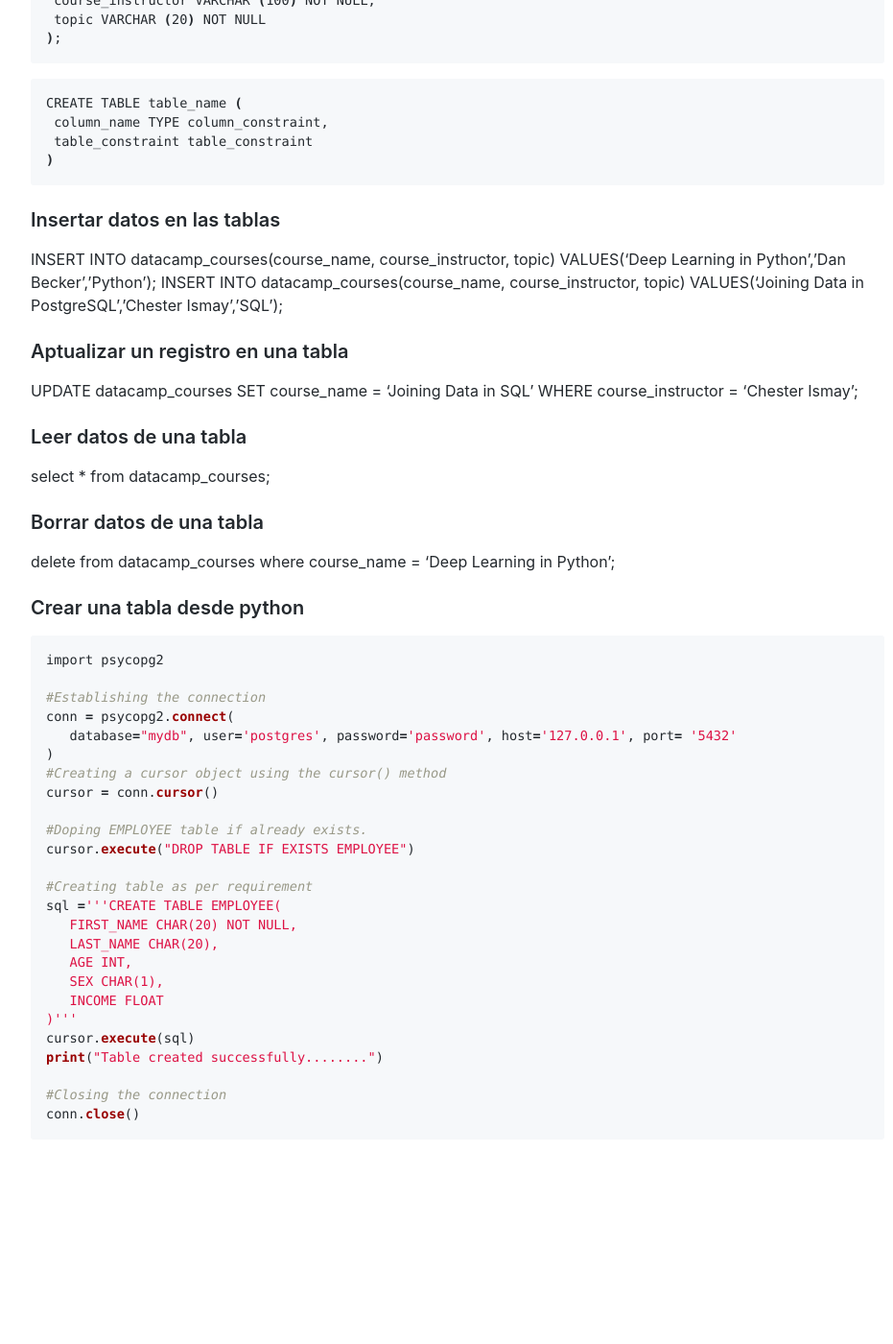
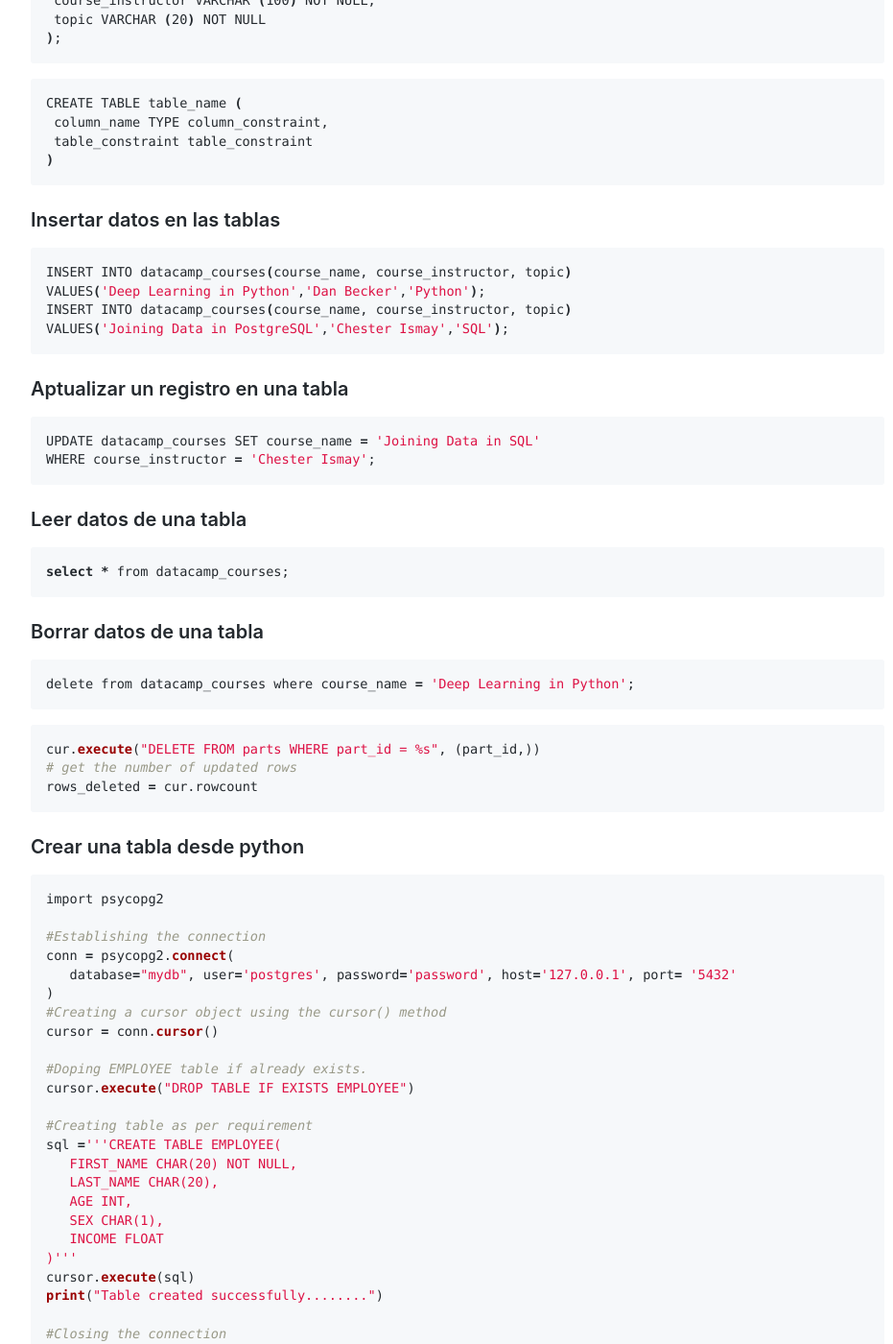
Before and after one commit to Akira3030/formacion, a Jekyll site: the page built from articulos/python-postgresql.md, in a window 1280 px wide and 1400 px high, scrolled down 2161 px. Shown: the whole window at 96% size, without its empty margins (163-1094 px from the left). Built offline with Jekyll 4.4.1, drawn with Linux system fonts in a browser that asks for light colours; emoji names are drawn with the system emoji font; before the commit the page ends 3409 px from its top, so only the background shows below that.

Commit message:
Update python-postgresql.md

````diff
--- a/articulos/python-postgresql.md
+++ b/articulos/python-postgresql.md
@@ -100,23 +100,37 @@
 
 ### Insertar datos en las tablas
 
+```bash
 INSERT INTO datacamp_courses(course_name, course_instructor, topic)
 VALUES('Deep Learning in Python','Dan Becker','Python');
 INSERT INTO datacamp_courses(course_name, course_instructor, topic)
 VALUES('Joining Data in PostgreSQL','Chester Ismay','SQL');
+```
 
 ### Aptualizar un registro en una tabla
 
+```bash
 UPDATE datacamp_courses SET course_name = 'Joining Data in SQL'
 WHERE course_instructor = 'Chester Ismay';
+```
 
 ### Leer datos de una tabla
 
+```bash
 select * from datacamp_courses;
+```
 
 ### Borrar datos de una tabla
 
+```bash
 delete from datacamp_courses where course_name = 'Deep Learning in Python';
+```
+
+```python
+cur.execute("DELETE FROM parts WHERE part_id = %s", (part_id,))
+# get the number of updated rows
+rows_deleted = cur.rowcount
+```
 
 ### Crear una tabla desde python
 
````
